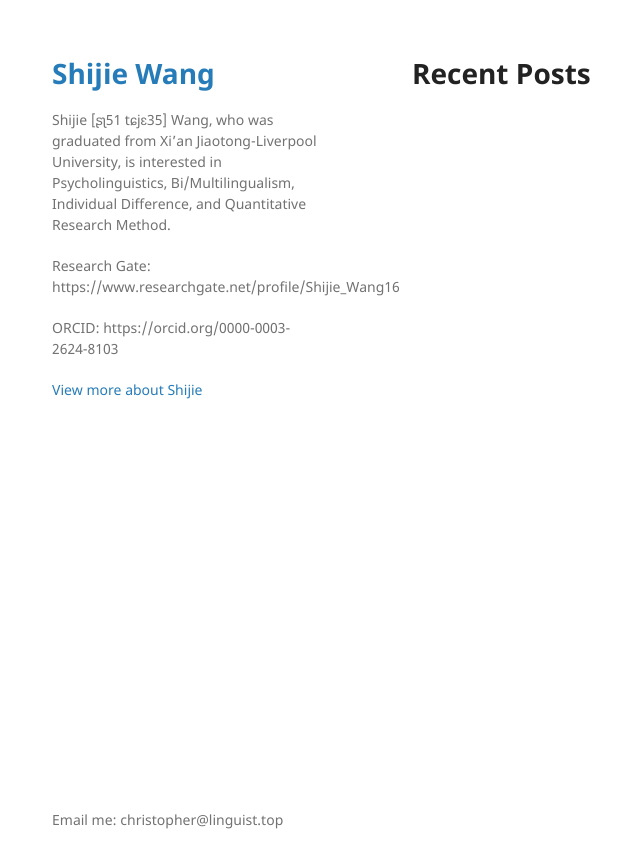
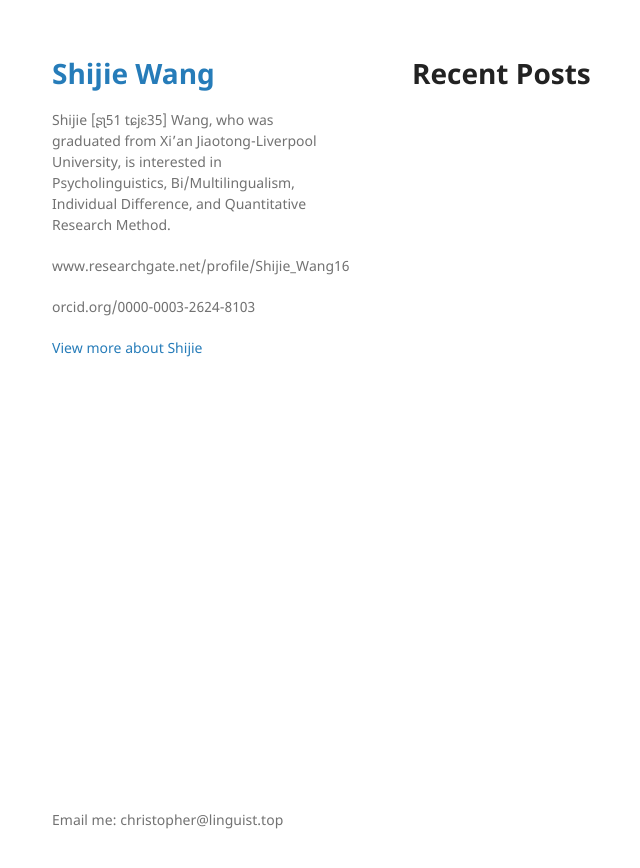
Before and after one commit to ChristopherTLAL/personal-blog, a Jekyll site: the page built from README.md, in a window 1280 px wide. Shown: the top 868 px of the page, without its empty margins (158-798 px from the left). Built offline with Jekyll 4.4.1, drawn with Linux system fonts in a browser that asks for light colours; our own code applies the rules of GitHub Pages for plain Markdown files; some of the changed lines change nothing that is shown.

Commit message:
Update _config.yml

```diff
--- a/_config.yml
+++ b/_config.yml
@@ -1,3 +1,3 @@
 theme: jekyll-theme-minimal
 title: Shijie Wang
-description: "Shijie [ʂʅ51 tɕjɛ35] Wang, who was graduated from Xi’an Jiaotong-Liverpool University, is interested in Psycholinguistics, Bi/Multilingualism, Individual Difference, and Quantitative Research Method.<p>Research Gate: https://www.researchgate.net/profile/Shijie_Wang16</p><p>ORCID: https://orcid.org/0000-0003-2624-8103</p>"
+description: "Shijie [ʂʅ51 tɕjɛ35] Wang, who was graduated from Xi’an Jiaotong-Liverpool University, is interested in Psycholinguistics, Bi/Multilingualism, Individual Difference, and Quantitative Research Method.<p>www.researchgate.net/profile/Shijie_Wang16</p><p>orcid.org/0000-0003-2624-8103</p>"
```
